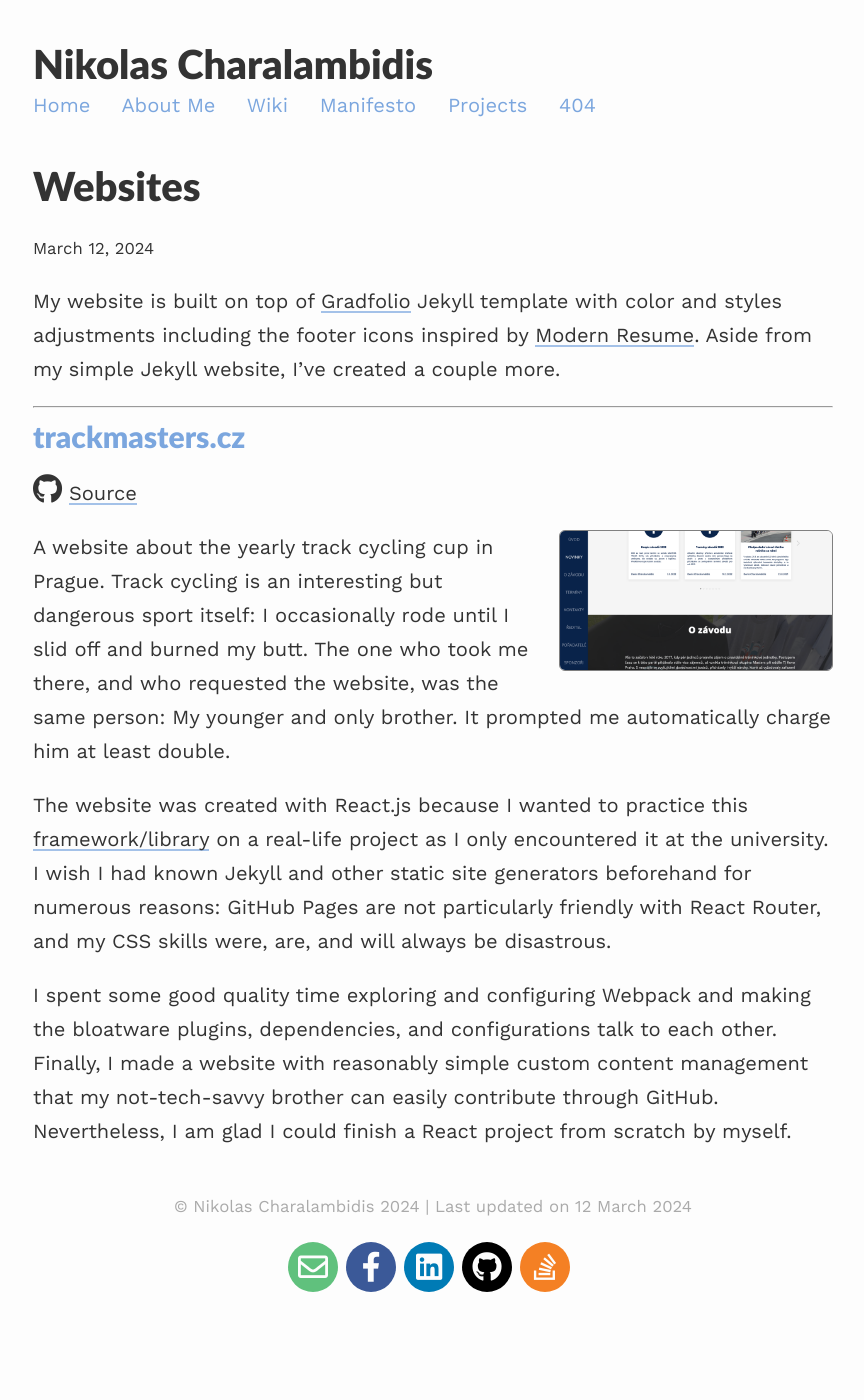
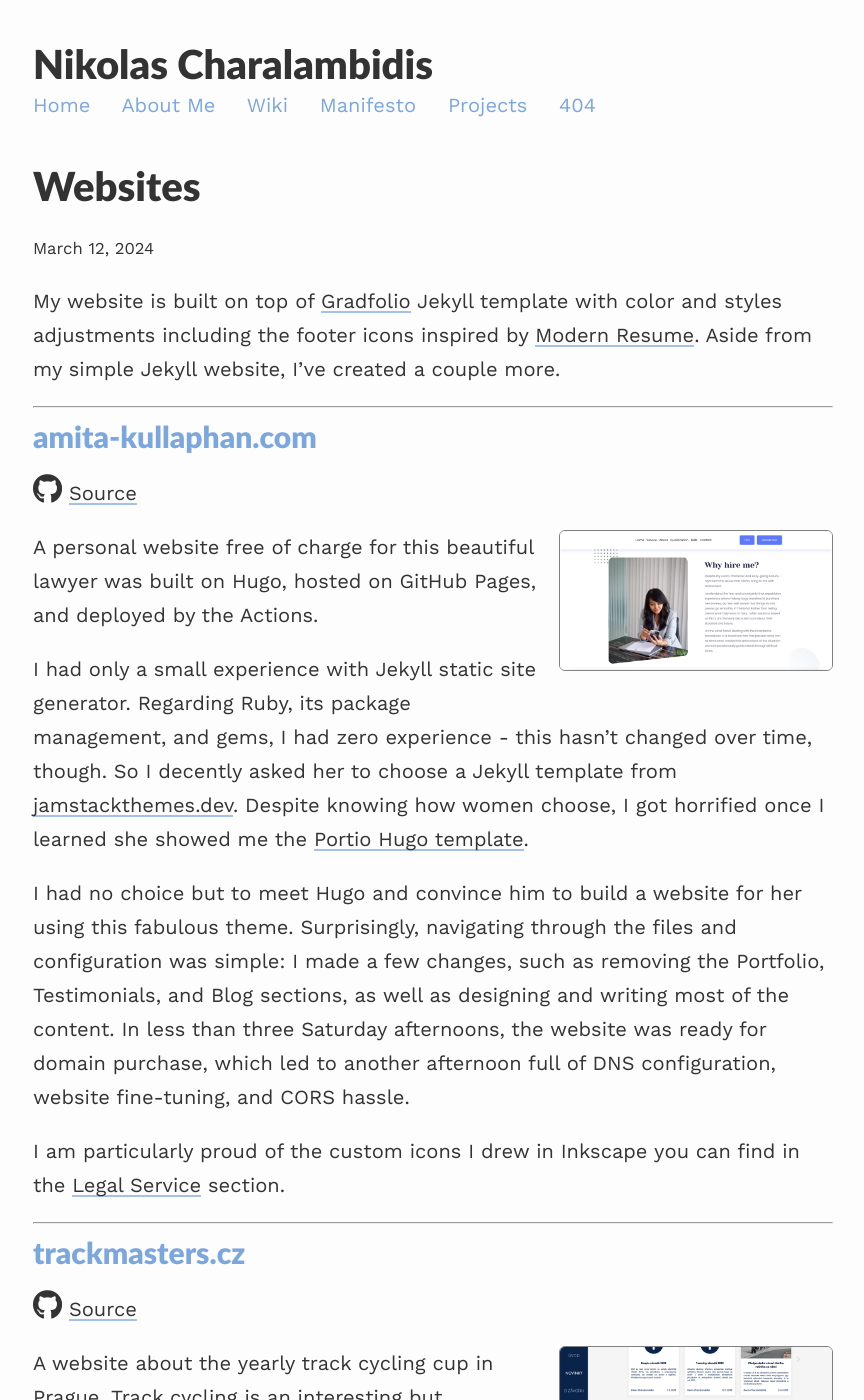
Before and after one commit to Nikolas-Charalambidis/nikolas-charalambidis.github.io, a Jekyll site: the page built from _projects/websites.md, in a window 1280 px wide and 1400 px high. Shown: the whole window, without its empty margins (207-1071 px from the left). Built offline with Jekyll 4.4.1, drawn with Linux system fonts in a browser that asks for light colours; nearby versions of some CDN libraries; comment, search, counter and statistics services are not loaded.

Commit message:
Websites

```diff
--- a/_projects/websites.md
+++ b/_projects/websites.md
@@ -20,6 +20,31 @@
 
 ---
 
+## [amita-kullaphan.com](https://amita-kullaphan.com)
+
+<span class="fab fa-github" style='font-size:30px'></span> <a href="https://github.com/amita-kullaphan/amita-kullaphan.github.io">Source</a>
+
+<a href="https://www.amita-kullaphan.com">
+  <img class="{{ page.website.amita-kullaphan-com.image.align }}" alt="amita-kullaphan.com" width="34%"
+       src="{{ page.website.amita-kullaphan-com.image.name | prepend: '/assets/images/websites/' | relative_url }}">
+</a>
+
+A personal website free of charge for this beautiful lawyer was built on Hugo, hosted on GitHub Pages, and deployed by the Actions.
+
+I had only a small experience with Jekyll static site generator.
+Regarding Ruby, its package management, and gems, I had zero experience - this hasn’t changed over time, though.
+So I decently asked her to choose a Jekyll template from [jamstackthemes.dev](https://jamstackthemes.dev/theme/).
+Despite knowing how women choose, I got horrified once I learned she showed me the [Portio Hugo template](https://jamstackthemes.dev/theme/portio-hugo/).
+
+I had no choice but to meet Hugo and convince him to build a website for her using this fabulous theme.
+Surprisingly, navigating through the files and configuration was simple:
+I made a few changes, such as removing the Portfolio, Testimonials, and Blog sections, as well as designing and writing most of the content.
+In less than three Saturday afternoons, the website was ready for domain purchase, which led to another afternoon full of DNS configuration, website fine-tuning, and CORS hassle.
+
+I am particularly proud of the custom icons I drew in Inkscape you can find in the [Legal Service](https://www.amita-kullaphan.com/#service) section.
+
+___
+
 ## [trackmasters.cz](https://trackmasters.cz)
 
 <span class="fab fa-github" style='font-size:30px'></span> <a href="https://github.com/trackmasters/trackmasters.github.io">Source</a>
```
